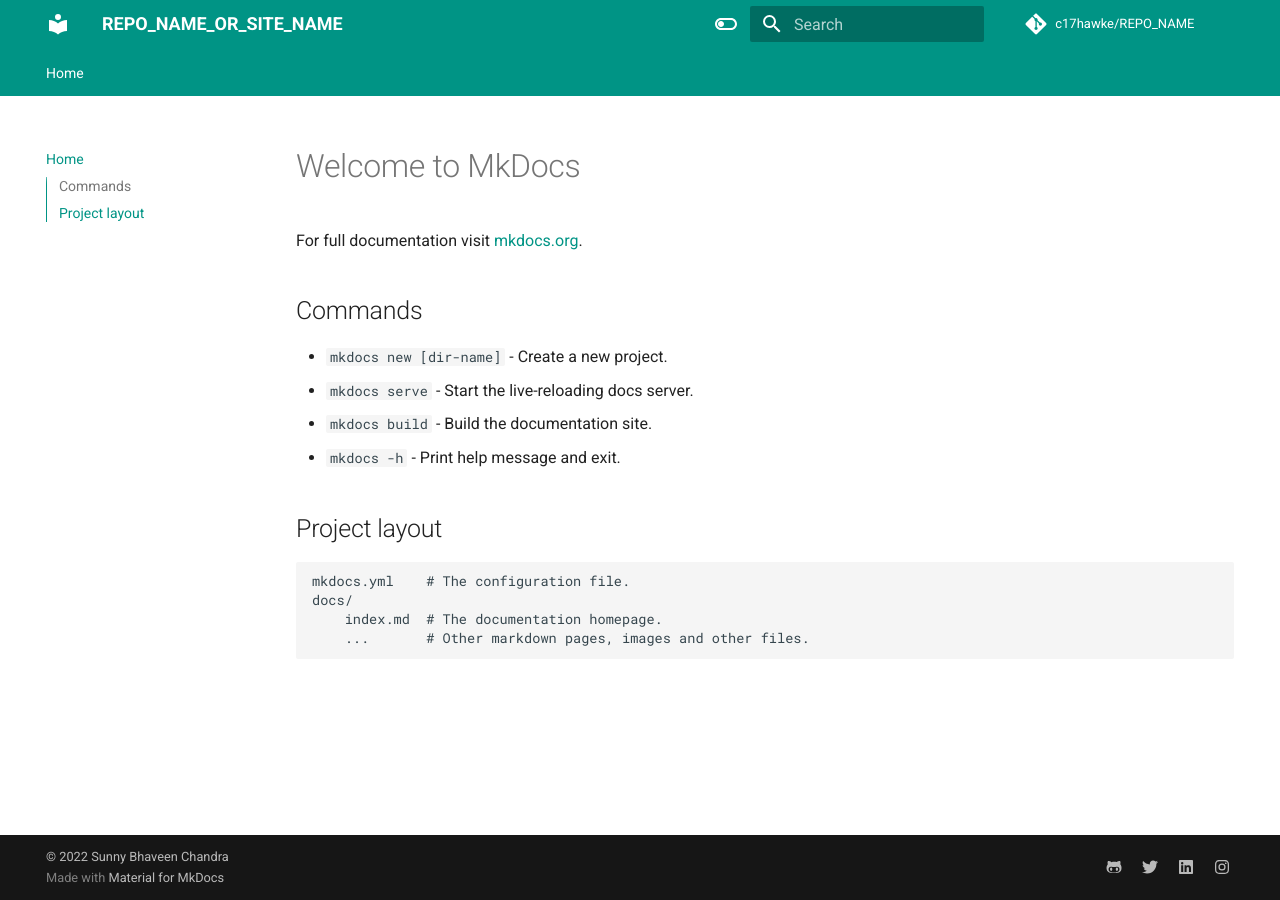
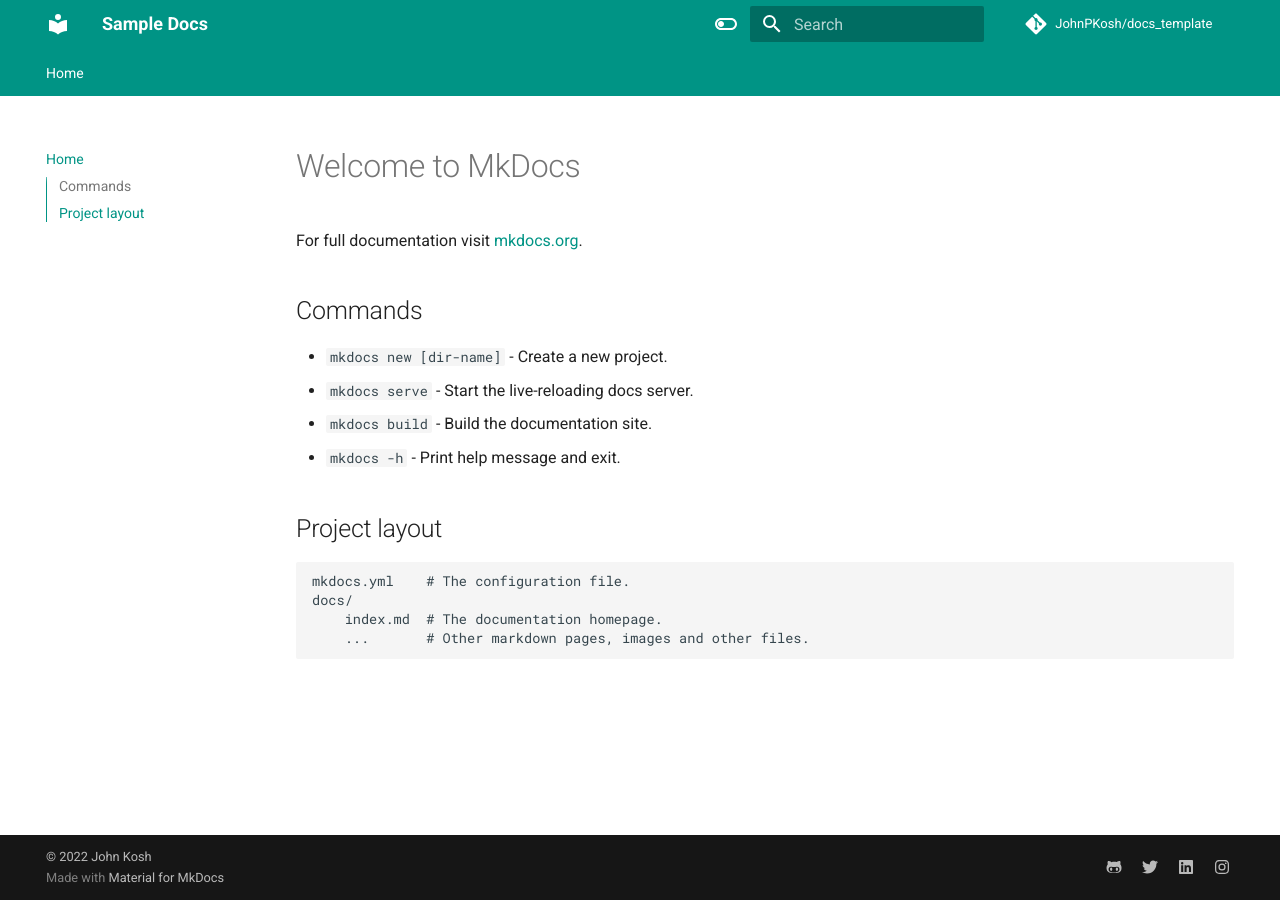
Before and after one commit to JohnPKosh/docs_template, an MkDocs documentation site: the page built from docs/index.md, in a window 1280 px wide. Built offline with MkDocs 1.6.1 and Material for MkDocs 9.7.7, drawn with Linux system fonts in a browser that asks for light colours; comment, search, counter and statistics services are not loaded.

Commit message:
initial commit

```diff
--- a/mkdocs.yml
+++ b/mkdocs.yml
@@ -1,16 +1,16 @@
 # Project information
-site_name: REPO_NAME_OR_SITE_NAME
-# defeine TOC or order of website-
+site_name: Sample Docs
+# define TOC or order of website-
 nav:
   - Home: index.md
 
-site_author: Sunny Bhaveen Chandra
+site_author: John Kosh
 site_description: >-
   DESCRIPTION
 
 # Repository
-repo_name: c17hawke/REPO_NAME
-repo_url: https://github.com/c17hawke/REPO_NAME
+repo_name: JohnPKosh/docs_template
+repo_url: https://github.com/JohnPKosh/docs_template
 
 # Configuration
 theme:
@@ -39,7 +39,7 @@
 extra:
   social:
     - icon: fontawesome/brands/github-alt
-      link: https://github.com/c17hawke
+      link: https://github.com/JohnPKosh
     - icon: fontawesome/brands/twitter
       link: https://twitter.com/c17hawke
     - icon: fontawesome/brands/linkedin
@@ -70,4 +70,4 @@
   - search
 
 copyright: |
-  &copy; 2022 <a href="https://github.com/c17hawke"  target="_blank" rel="noopener">Sunny Bhaveen Chandra</a>
+  &copy; 2022 <a href="https://github.com/JohnPKosh"  target="_blank" rel="noopener">John Kosh</a>
```
Also changed, not shown: 1 other file.
